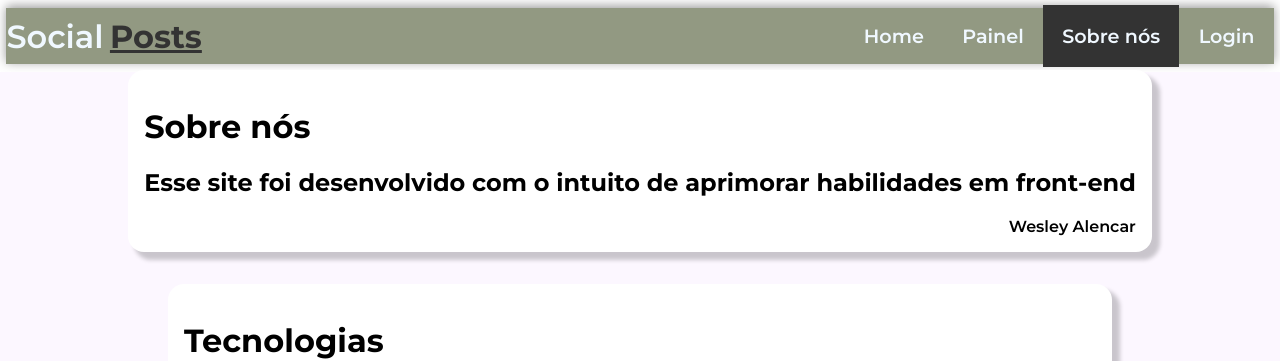
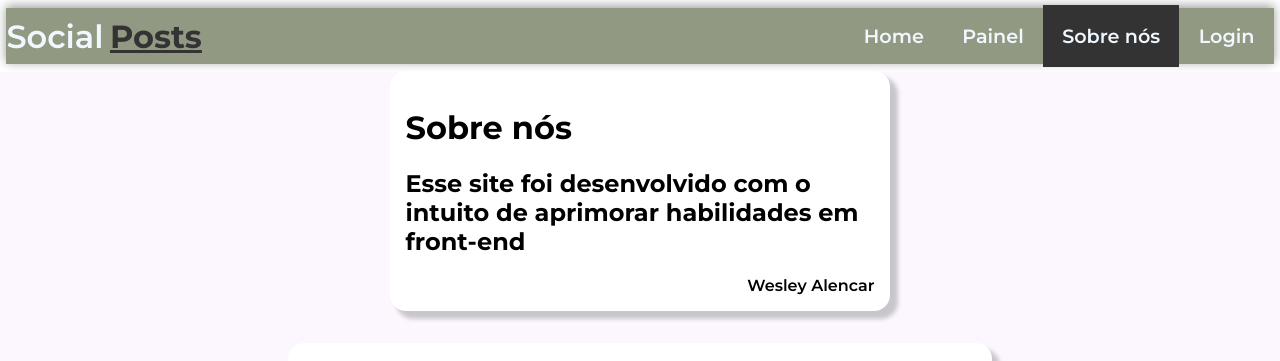
Before and after one commit to wesleysousaa/socialposts, a React (Create React App) app: page /about in a window 1280 px wide. Shown: the top 361 px of the page. Built offline with nearby package versions, Linux system fonts and the light colour scheme; no server answers.

Commit message:
Update About.module.css

```diff
--- a/src/pages/about/About.module.css
+++ b/src/pages/about/About.module.css
@@ -4,7 +4,6 @@
     flex-direction: column;
     justify-content: center;
     align-items: center;
-    height: 50%;
 }
 
 .tecs {
@@ -33,7 +32,7 @@
 
 
 .img {
-    width: 15em;
+    width: 10em;
     height: auto;
 }
 
@@ -41,3 +40,7 @@
     display: flex;
     justify-content: flex-end;
 }
+
+.sobre{
+    max-width: 37%;
+}
```
